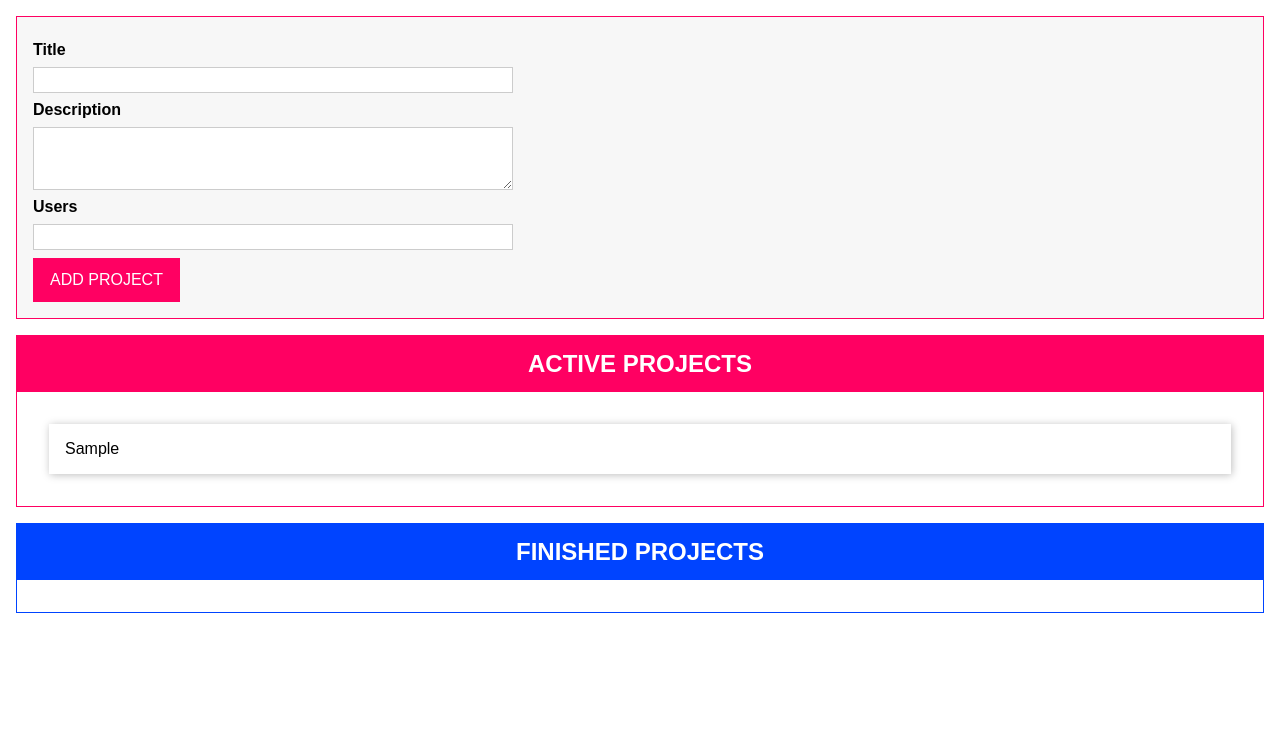
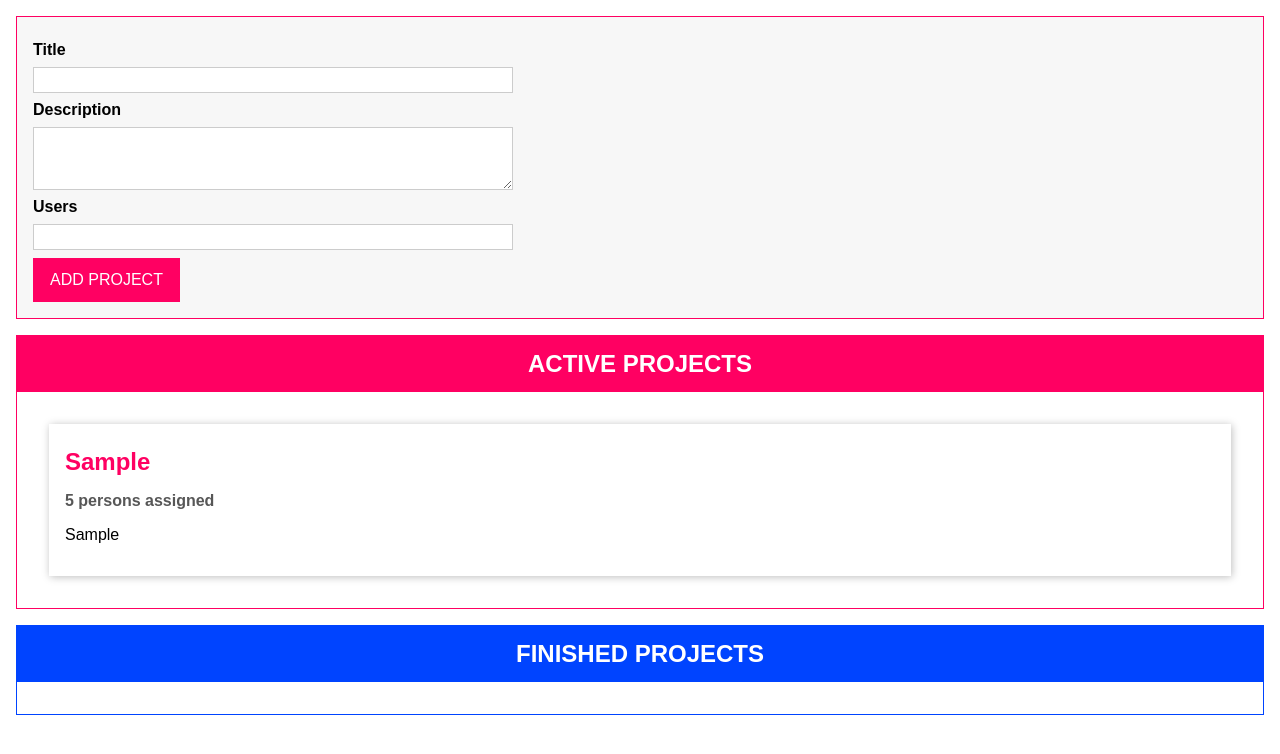
Before and after one commit to e-rojas/drag-and-drop-ts, a website with bundled scripts: page index.html in a window 1280 px wide. Both pictures are taken after typing "Sample", "Sample", "5" into the empty fields and a click on the button "ADD PROJECT". Built offline with nearby package versions, Linux system fonts and the light colour scheme.

Commit message:
project item class created to render list item

```diff
--- a/index.html
+++ b/index.html
@@ -27,7 +27,11 @@
         </form>
     </template>
     <template id="single-project">
-        <li></li>
+        <li>
+            <h2></h2>
+            <h3></h3>
+            <p></p>
+        </li>
     </template>
     <template id="project-list">
         <section class="projects">
@@ -38,7 +42,7 @@
         </section>
     </template>
     <div id="app"></div>
-    <script src="dist/app.js"></script>
+    <script src="dist/app.js" defer></script>
 </body>
 
 </html>
--- a/src/app.ts
+++ b/src/app.ts
@@ -42,12 +42,10 @@ class State<T> {
   }
 }
 class DragAndDropProjectState extends State<Project> {
-  //   private listeners: Listener[];
   private projects: Project[];
   private static instance: DragAndDropProjectState;
   private constructor() {
     super();
-    // this.listeners = [];
     this.projects = [];
   }
   addProject(title: string, description: string, users: number) {
@@ -112,6 +110,30 @@ abstract class Component<T extends HTMLElement, U extends HTMLElement> {
   abstract renderContent(): void;
 }
 
+/* list item */
+class ProjectItem extends Component<HTMLUListElement, HTMLLIElement> {
+  private project: Project;
+  get persons() {
+    if (this.project.people === 1) {
+      return '1 person';
+    } else {
+      return `${this.project.people} persons`;
+    }
+  }
+  constructor(hostId: string, project: Project) {
+    super('single-project', hostId, false, project.id);
+    this.project = project;
+    this.configure();
+    this.renderContent();
+  }
+  configure(): void {}
+  renderContent(): void {
+    this.element.querySelector('h2')!.textContent = this.project.title;
+    this.element.querySelector('h3')!.textContent = ` ${this.persons} assigned`;
+    this.element.querySelector('p')!.textContent = this.project.description;
+  }
+}
+
 /* List  */
 class DragAndDropProjectList extends Component<HTMLDivElement, HTMLElement> {
   assignProjects: Project[] = [];
@@ -140,9 +162,7 @@ class DragAndDropProjectList extends Component<HTMLDivElement, HTMLElement> {
     )! as HTMLUListElement;
     listElement.innerHTML = '';
     for (const projectItem of this.assignProjects) {
-      const listItem = document.createElement('li');
-      listItem.textContent = projectItem.title;
-      listElement.appendChild(listItem);
+      new ProjectItem(this.element.querySelector('ul')!.id, projectItem);
     }
   }
 
```
